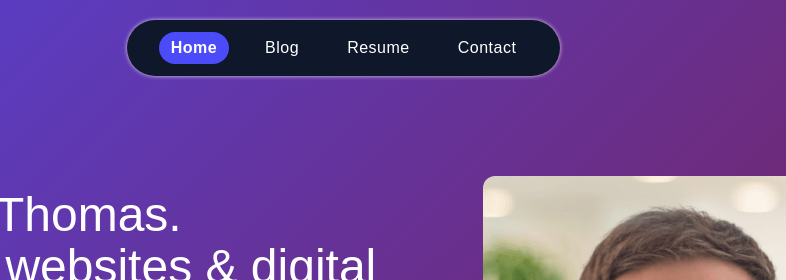
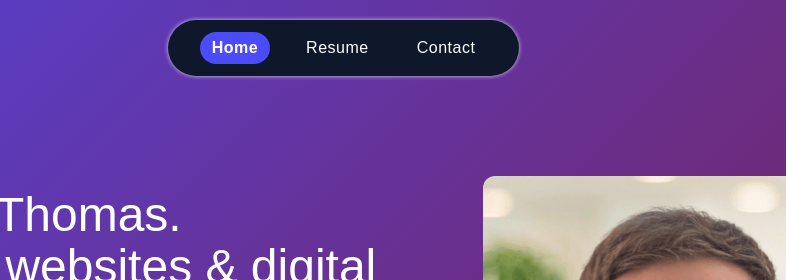
Before and after one commit to thomasfaddegon/my-portfolio, an Astro site: page / in a window 1280 px wide. Shown: the top 280 px of the page, 280-1066 px from the left. Built offline with nearby package versions, Linux system fonts and the light colour scheme; Astro itself is replaced by a stand-in of ours.

Commit message:
nav changes

```diff
--- a/src/components/Nav.astro
+++ b/src/components/Nav.astro
@@ -19,7 +19,7 @@ import Icons from "./Icons.astro";
               >
                 <div class="flex items-center gap-4 lg:gap-6">
                   <HeaderLink href="/" text="Home" />
-                  <HeaderLink href="/blog" text="Blog" />
+                  <!-- <HeaderLink href="/blog" text="Blog" /> -->
                   <HeaderLink href="/resume" text="Resume" />
                   <HeaderLink href="/contact" text="Contact" />
                 </div>
@@ -65,7 +65,7 @@ import Icons from "./Icons.astro";
       <div class="text-white flex items-center h-full flex-col gap-8">
         <HeaderLink href="/" classNames="block text-xl px-4 py-2" text="Home" />
         <HeaderLink href="/resume" text="Resume" />
-        <HeaderLink href="/blog" text="Blog" />
+        <!-- <HeaderLink href="/blog" text="Blog" /> -->
         <HeaderLink
           href="/contact"
           classNames="block text-xl px-4 py-2 1"
```
